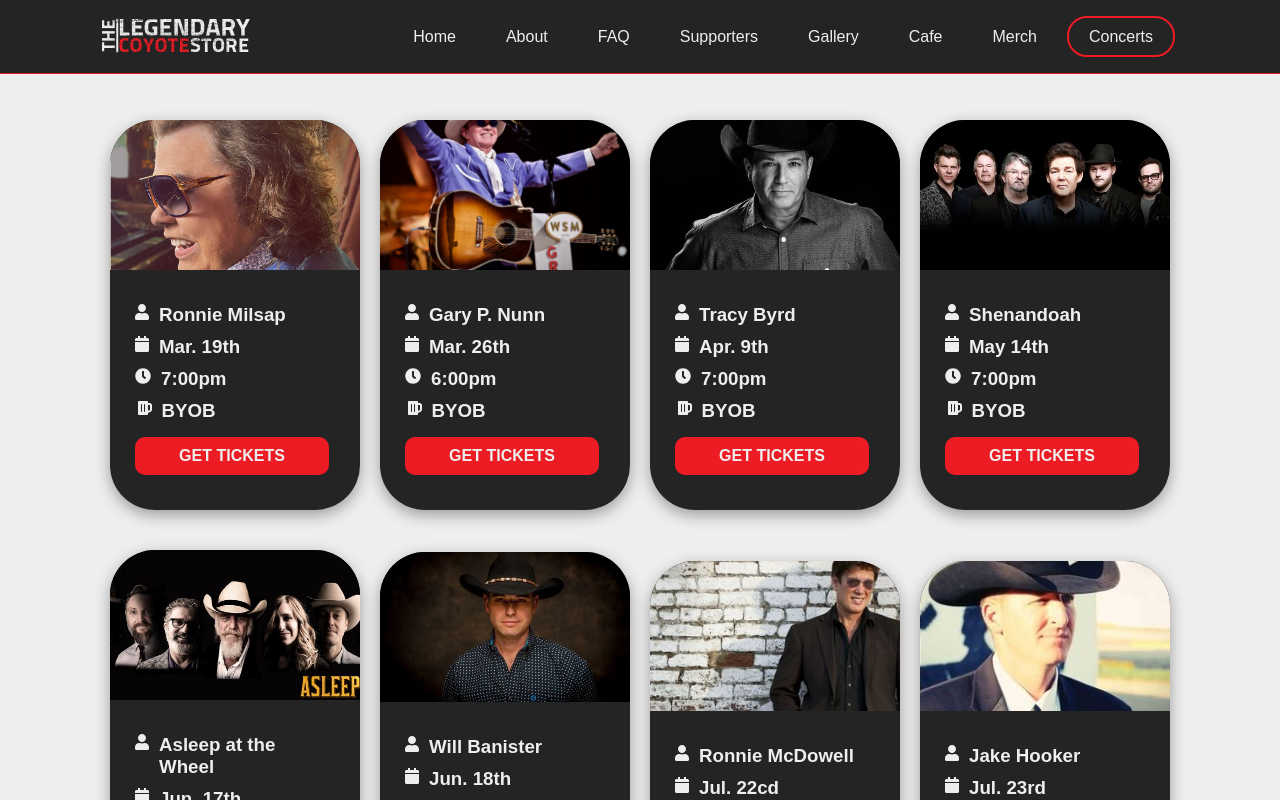
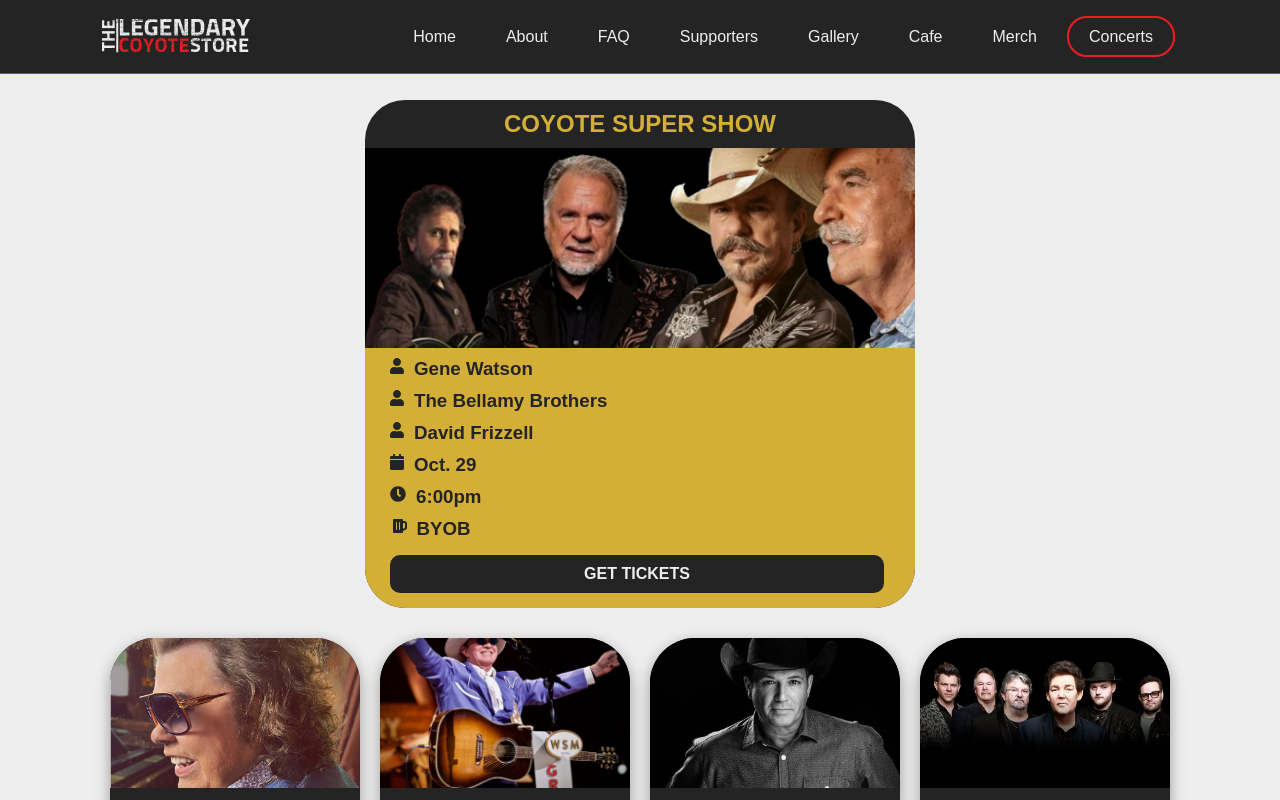
Before and after one commit to BMasonJ13/coyote-store-website, a React (Create React App) app: page /Concerts in a window 1280 px wide. Shown: the top 800 px of the page. Built offline with nearby package versions, Linux system fonts and the light colour scheme; a web font is replaced by a local one.

Commit message:
Minor Changes
Banner updated
Super concert card added.
concerts updated with super concert card.
supporter banner image added.
Super show image added.

```diff
--- a/src/components/banner/banner.css
+++ b/src/components/banner/banner.css
@@ -36,3 +36,7 @@
     font-size: 3rem;
 
 }
+
+.no-show{
+    display: none;
+}
--- a/src/components/gallery-card/gallerydata.js
+++ b/src/components/gallery-card/gallerydata.js
@@ -1,3 +1,5 @@
+
+//TODO Some of these pictures are the same need to replace them via filename data.
 
 import CoyoteImage1 from '../../res/Gallery/CoyoteImage (1).jpg'
 import CoyoteImage2 from '../../res/Gallery/CoyoteImage (2).jpg'
--- /dev/null
+++ b/src/components/super-concert-card/SuperConcertCard.css
@@ -0,0 +1,79 @@
+
+:root{
+    --red-color: #ED1C24;
+    --gold-color: #D4AF37;
+    --black-color: #242424;
+    --white-color: #EEEEEE;
+}
+
+.super-concert-card-container{
+    background-color: var(--black-color);
+
+    border-radius: 40px;
+    overflow: hidden;
+    transition: 0.4s;
+    width: 550px;
+    display: flex;
+    flex-direction: column;
+}
+
+.super-concert-card-container:hover{
+    transform: scale(1.03);
+}
+
+.super-concert-card-title{
+    text-align: center;
+
+    color: var(--gold-color);
+    padding: 10px;
+
+}
+
+.super-concert-card-image{
+    width: 100%;
+    height: 200px;
+    object-fit: cover;
+    object-position: 0 10%;
+    align-self: center;
+}
+
+.super-concert-bottom-container{
+    background-color: var(--gold-color);
+    padding: 5px 25px;
+    display: flex;
+    flex-direction: column;
+}
+
+.super-concert-card-row{
+    color: var(--black-color);
+    display: flex;
+    margin: 5px 0px;
+}
+
+.super-concert-card-row h3{
+    margin-left: 10px;
+}
+
+.super-concert-ticket-button{
+        margin: 10px 0px;
+        padding: 8px 20px;
+        max-width: calc(100% - 50px);
+
+        text-decoration: none;
+        font-size: 1rem;
+        font-weight: 700;
+        background-color: var(--black-color);
+        color: var(--white-color);
+        border-radius: 10px;
+         border: 2px solid var(--black-color);
+        text-align: center;
+
+        transition: 0.4s;
+
+}
+
+.super-concert-ticket-button:hover{
+    background-color: var(--white-color);
+    color: var(--red-color);
+    cursor: pointer;
+}
--- /dev/null
+++ b/src/components/super-concert-card/SuperConcertCard.js
@@ -0,0 +1,51 @@
+
+import React from "react";
+import './SuperConcertCard.css'
+
+import { FontAwesomeIcon } from '@fortawesome/react-fontawesome'
+import * as Icons from '@fortawesome/free-solid-svg-icons'
+
+
+const SuperConcertCard = ({image, nameA, nameB, nameC, date, time, path}) =>
+{
+
+    return(
+        <div className="super-concert-card-container">
+            <h2 className="super-concert-card-title">COYOTE SUPER SHOW</h2>
+
+            <img className="super-concert-card-image" src={image} alt=""/>
+
+            <div className="super-concert-bottom-container">
+                <div className="super-concert-card-row">
+                    <FontAwesomeIcon icon={Icons.faUser}/>
+                    <h3>{nameA}</h3>
+                </div>
+                <div className="super-concert-card-row">
+                    <FontAwesomeIcon icon={Icons.faUser}/>
+                    <h3>{nameB}</h3>
+                </div>
+                <div className="super-concert-card-row">
+                    <FontAwesomeIcon icon={Icons.faUser}/>
+                    <h3>{nameC}</h3>
+                </div>
+                <div className="super-concert-card-row">
+                    <FontAwesomeIcon icon={Icons.faCalendar}/>
+                    <h3>{date}</h3>
+                </div>
+                <div className="super-concert-card-row">
+                    <FontAwesomeIcon icon={Icons.faClock}/>
+                    <h3>{time}</h3>
+                </div>
+                <div className="super-concert-card-row">
+                    <div id="beer">
+                        <FontAwesomeIcon icon={Icons.faBeer}/>
+                    </div>
+                    <h3>BYOB</h3>
+                </div>
+                <a className="super-concert-ticket-button" href={path} target="_blank" rel="noopener noreferrer">GET TICKETS</a>
+            </div>
+        </div>
+    )
+}
+
+export default SuperConcertCard;
--- a/src/pages/concerts.css
+++ b/src/pages/concerts.css
@@ -1,6 +1,7 @@
 
 #top{
     margin-top: 100px;
+    margin-bottom: 10px;
 }
 
 .concert-cards-container{
--- a/src/pages/concerts.js
+++ b/src/pages/concerts.js
@@ -5,13 +5,28 @@
 import './concerts.css'
 
 import ConcertData from '../components/concert-card/concert-data'
+import SuperConcertCard from "../components/super-concert-card/SuperConcertCard"
+import SuperCardImage from '../res/Trifecta.jpg'
 
 const Concerts = () => {
 
     return (
         <>
             <NavBar />
+
             <div className="concert-cards-container" id="top">
+            <SuperConcertCard
+                image={SuperCardImage}
+                nameA="Gene Watson"
+                nameB="The Bellamy Brothers"
+                nameC="David Frizzell"
+                date="Oct. 29"
+                time="6:00pm"
+                path="https://www.outhousetickets.com/Event/18324-COYOTE_SUPER_SHOW_-_Gene_Watson_The_Bellamy_Brothers_David_Frizzell/"
+                />
+            </div>
+
+            <div className="concert-cards-container">
                 {ConcertData.map((concert) => (
                     <ConcertCard image={concert.image}
                     artistName={concert.artistName}
--- a/src/pages/supporters.css
+++ b/src/pages/supporters.css
@@ -6,7 +6,7 @@
 }
 
 .supporters-action-section{
-     margin: 120px auto 20px auto;
+     margin: 74px auto 20px auto;
 }
 
 .supporters-action-section h1{
@@ -19,7 +19,7 @@
 }
 
 .supporters-card-section{
-    margin: 120px auto 70px auto;
+    margin: 0px auto 70px auto;
 
     display: flex;
 
--- a/src/pages/supporters.js
+++ b/src/pages/supporters.js
@@ -5,15 +5,18 @@
 import SupporterCard from '../components/supporter-card/supportercard'
 import SupporterData from '../components/supporter-card/supporterdata'
 import './supporters.css'
+import Banner from '../components/banner/banner'
+import BannerImage from '../res/SupporterBanner.jpg'
 
 const Supporters = () =>
 {
-
+//<h1>Our <span>Legendary</span> Supporters</h1>
     return(
         <>
             <NavBar />
             <div className="supporters-action-section">
-                <h1>Our <span>Legendary</span> Supporters</h1>
+                <Banner image={BannerImage} title="BECOME A SUPPORTER">
+                </Banner>
             </div>
             <div className="supporters-card-section">
                 {SupporterData.map((supporter) => (
```
Also changed, not shown: src/res/SupporterBanner.jpg (added), src/res/Trifecta.jpg (added).
